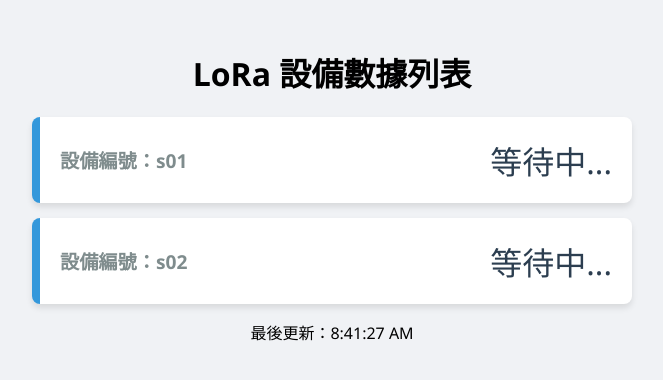
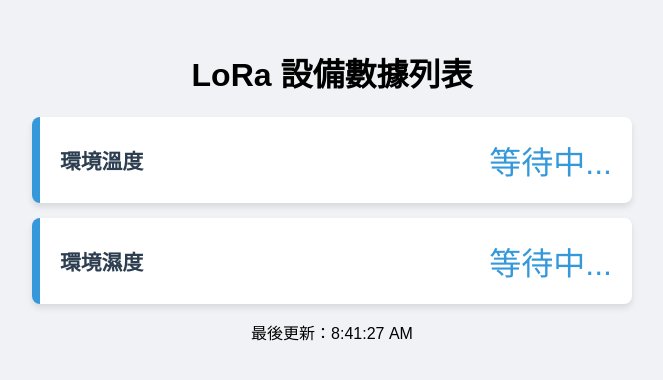
Before and after one commit to 0918tonychen-commits/ysz, a Flask app: page / in a window 1280 px wide. Shown: the top 380 px of the page, without its empty margins (308-971 px from the left). Run offline with Flask 3, Linux system fonts and the light colour scheme.

Commit message:
Update: display Chinese names using NAME_MAP

```diff
--- a/main.py
+++ b/main.py
@@ -2,26 +2,31 @@ from flask import Flask, render_template, request
 
 app = Flask(__name__)
 
-# 使用字典存儲，Key 是編號，Value 是數值
+# 1. 建立編號對應表 (通訊錄)
+NAME_MAP = {
+    "s01": "環境溫度",
+    "s02": "環境濕度"
+}
+
+# 2. 初始數據
 sensor_data = {
-    "s01": "等待中...", # 預設給溫度
-    "s02": "等待中..."  # 預設給濕度
+    "s01": "等待中...",
+    "s02": "等待中..."
 }
 
 @app.route('/')
 def index():
-    # 將整個字典傳給網頁
-    return render_template('index.html', sensors=sensor_data)
+    # 同時把數據和對應表傳給網頁
+    return render_template('index.html', sensors=sensor_data, names=NAME_MAP)
 
 @app.route('/update', methods=['POST'])
 def update():
     global sensor_data
     data = request.json
-    # 接收格式: {"id": "s01", "val": "23.5"}
     if data and "id" in data:
         sensor_id = data["id"]
         sensor_data[sensor_id] = data.get("val", "N/A")
-        return {"status": "success", "id": sensor_id}, 200
+        return {"status": "success"}, 200
     return {"status": "error"}, 400
 
 if __name__ == '__main__':
--- a/templates/index.html
+++ b/templates/index.html
@@ -1,10 +1,10 @@
 <!DOCTYPE html>
 <html>
 <head>
-    <title>LoRa 編號監控系統</title>
+    <title>LoRa 實時監控</title>
     <meta http-equiv="refresh" content="3">
     <style>
-        body { font-family: 'Segoe UI', sans-serif; background: #f0f2f5; text-align: center; padding: 20px; }
+        body { font-family: 'Microsoft JhengHei', sans-serif; background: #f0f2f5; text-align: center; padding: 20px; }
         .container { max-width: 600px; margin: auto; }
         .sensor-card {
             background: white; border-left: 8px solid #3498db;
@@ -12,8 +12,8 @@
             display: flex; justify-content: space-between; align-items: center;
             box-shadow: 0 4px 6px rgba(0,0,0,0.1);
         }
-        .sid { font-size: 1.2em; color: #7f8c8d; font-weight: bold; }
-        .val { font-size: 2em; color: #2c3e50; }
+        .name { font-size: 1.3em; color: #2c3e50; font-weight: bold; }
+        .val { font-size: 2em; color: #3498db; }
     </style>
 </head>
 <body>
@@ -21,7 +21,7 @@
         <h1>LoRa 設備數據列表</h1>
         {% for sid, val in sensors.items() %}
         <div class="sensor-card">
-            <div class="sid">設備編號：{{ sid }}</div>
+            <div class="name">{{ names.get(sid, sid) }}</div>
             <div class="val">{{ val }}</div>
         </div>
         {% endfor %}
```
